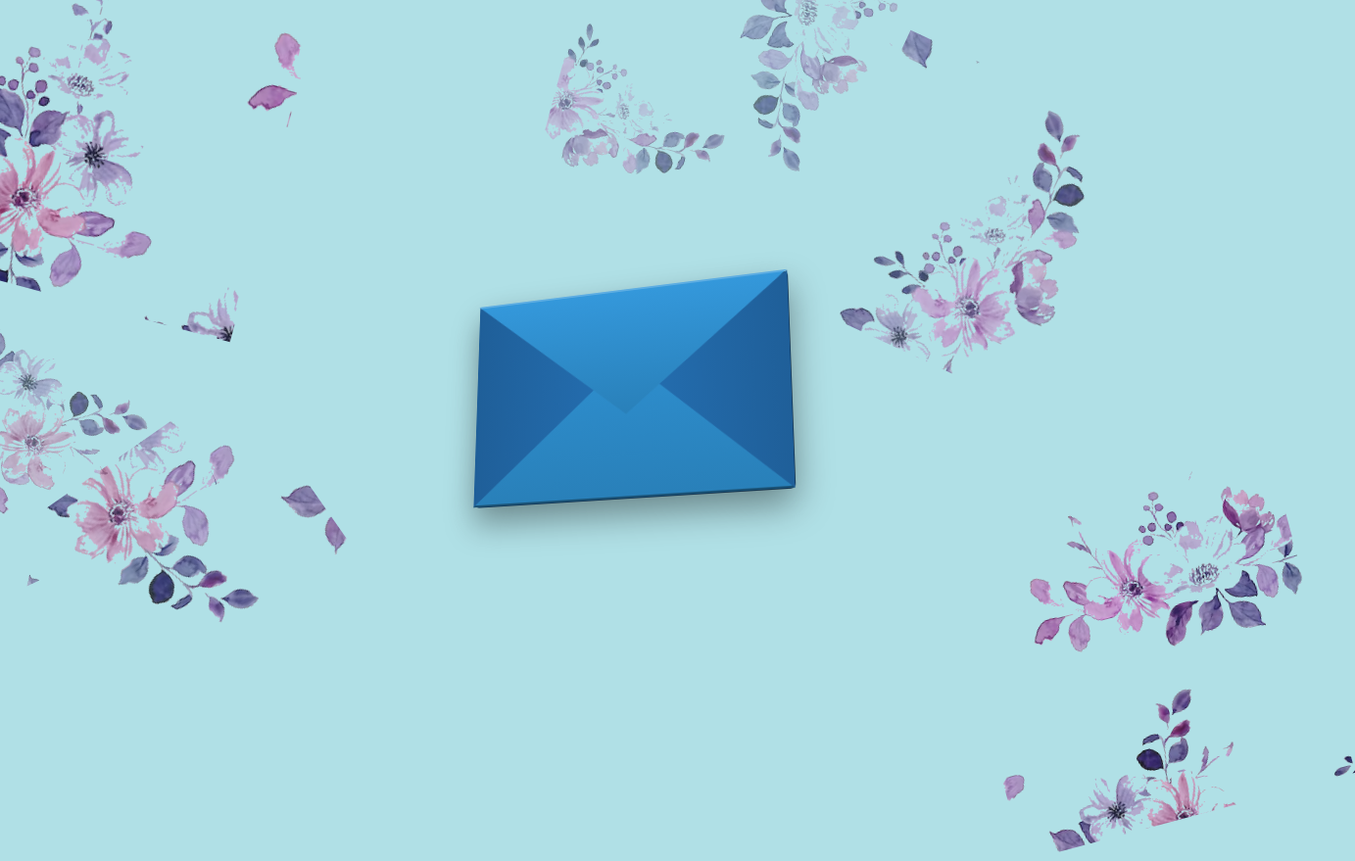
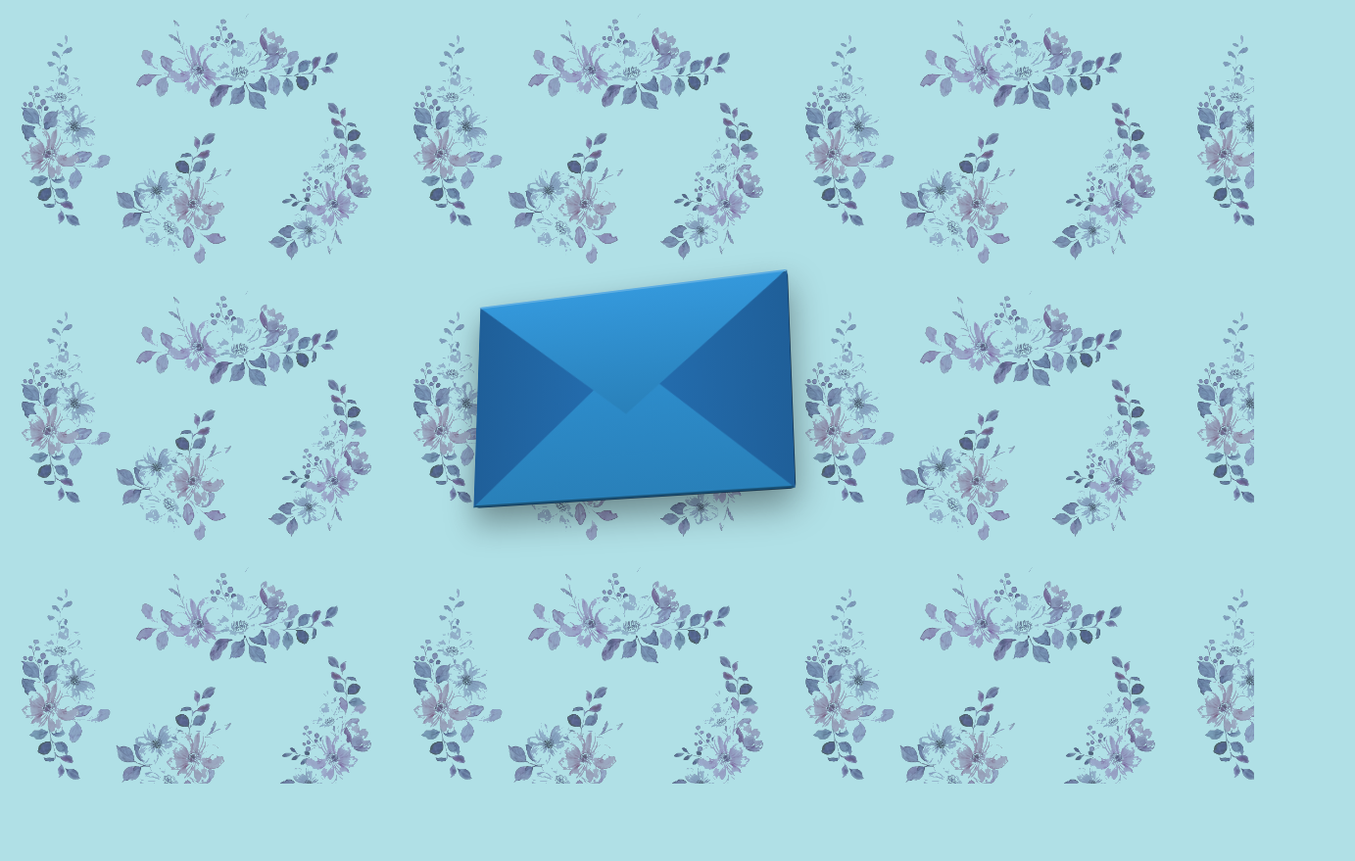
Before and after one commit to KaanGokkaya/AskimaMektup, a plain HTML site: page index.html in a window 1280 px wide. Shown: the whole page at 98% size, 1383 px wide, since content can reach past the window. After the commit the page ends 800 px from the top, so only its background shows below. Drawn offline with Linux system fonts and the light colour scheme.

Commit message:
Update index.html

```diff
--- a/index.html
+++ b/index.html
@@ -3,7 +3,7 @@
 <head>
 <meta charset="UTF-8">
 <meta name="viewport" content="width=device-width, initial-scale=1.0">
-<title>Gerçekçi Dijital Zarf ve Sürpriz Kağıt</title>
+<title>Seni çok seviyorum Aşkım</title>
 <style>
     body {
         margin: 0;
@@ -19,8 +19,8 @@
         -webkit-user-select: none;
     }
 
-    /* Arka Plan Çiçek Görselleri */
-    .bg-flowers {
+    /* Arka Plan Duvar Kağıdı Deseni */
+    .bg-wallpaper {
         position: absolute;
         top: 0;
         left: 0;
@@ -28,51 +28,11 @@
         height: 100%;
         pointer-events: none;
         z-index: 0;
-    }
-
-    .flower-img {
-        position: absolute;
-        /* Yeni görsel dosyası eklendi */
         background-image: url('morcicekler.png');
-        background-repeat: no-repeat;
-        mix-blend-mode: multiply;
-    }
-
-    /* Görselden farklı buketlerin kadrajlanması ve çoğaltılması */
-    .flower-1 {
-        width: 350px; height: 350px;
-        background-size: 250%; background-position: 0% 30%;
-        top: -5%; left: -5%; transform: rotate(15deg); opacity: 0.9;
-    }
-
-    .flower-2 {
-        width: 350px; height: 350px;
-        background-size: 200%; background-position: 50% 10%;
-        bottom: -5%; right: -5%; transform: rotate(-15deg); opacity: 0.9;
-    }
-
-    .flower-3 {
-        width: 300px; height: 300px;
-        background-size: 280%; background-position: 100% 70%;
-        top: 10%; right: 10%; transform: rotate(25deg); opacity: 0.7;
-    }
-
-    .flower-4 {
-        width: 280px; height: 280px;
-        background-size: 300%; background-position: 0% 90%;
-        bottom: 10%; left: 5%; transform: rotate(-35deg); opacity: 0.8;
-    }
-
-    .flower-5 {
-        width: 250px; height: 250px;
-        background-size: 250%; background-position: 50% 90%;
-        top: 40%; left: -5%; transform: rotate(65deg); opacity: 0.6;
-    }
-
-    .flower-6 {
-        width: 320px; height: 320px;
-        background-size: 200%; background-position: 100% 20%;
-        top: -10%; right: 30%; transform: rotate(105deg); opacity: 0.5;
+        background-repeat: repeat; /* Görseli ardı ardına döşer */
+        background-size: 400px; /* Desenin büyüklüğünü belirler */
+        mix-blend-mode: multiply; /* Pastel maviyle kaynaştırır */
+        opacity: 0.6; /* Göz yormaması için şeffaflık */
     }
 
     /* Ana Sahne (Zarf) */
@@ -222,15 +182,8 @@
 </head>
 <body>
 
-<!-- Görüntüden Çekilen Çiçekler (Sayıları artırıldı) -->
-<div class="bg-flowers">
-    <div class="flower-img flower-1"></div>
-    <div class="flower-img flower-2"></div>
-    <div class="flower-img flower-3"></div>
-    <div class="flower-img flower-4"></div>
-    <div class="flower-img flower-5"></div>
-    <div class="flower-img flower-6"></div>
-</div>
+<!-- Duvar Kağıdı Deseni -->
+<div class="bg-wallpaper"></div>
 
 <!-- Zarf Sahnesi -->
 <div class="scene">
```
